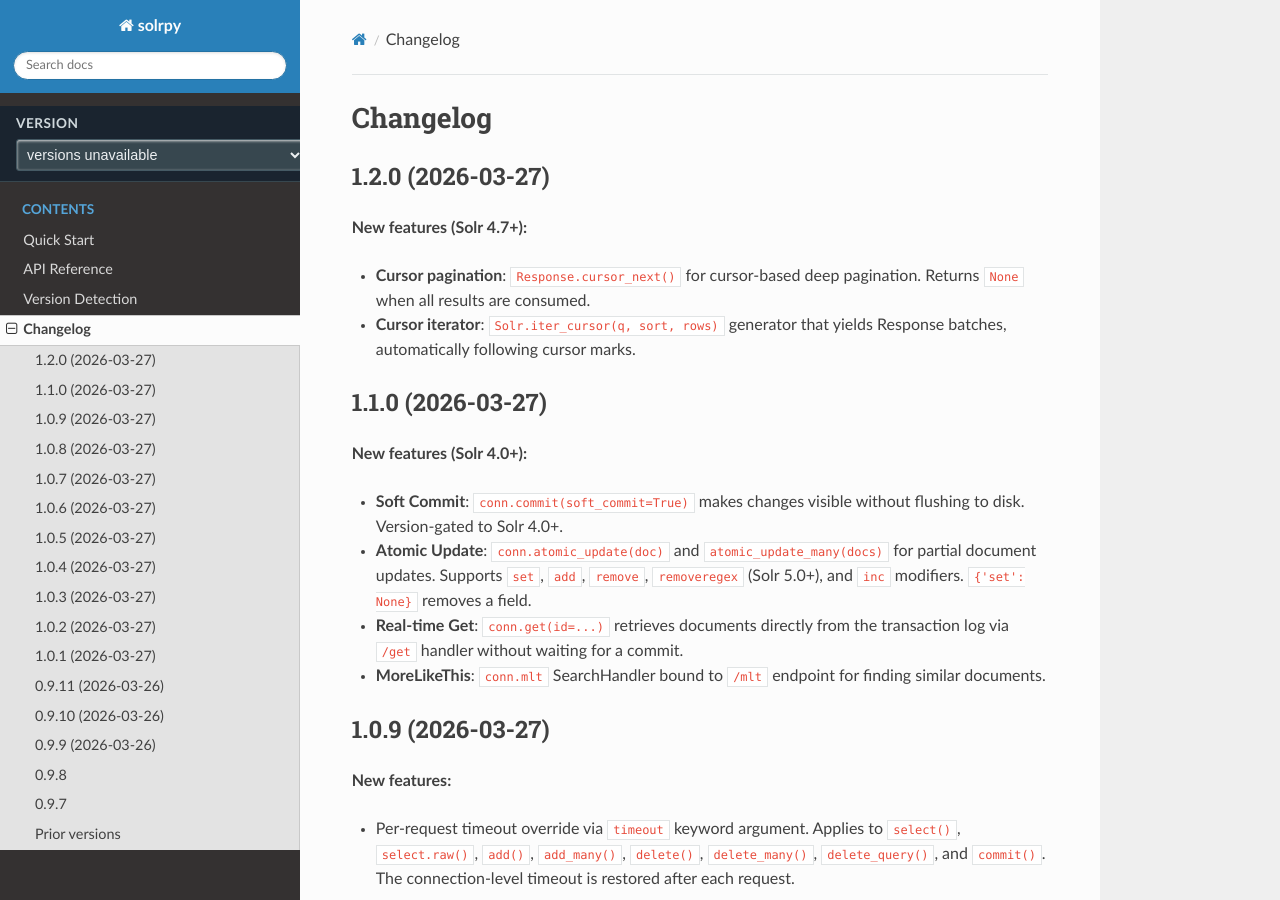
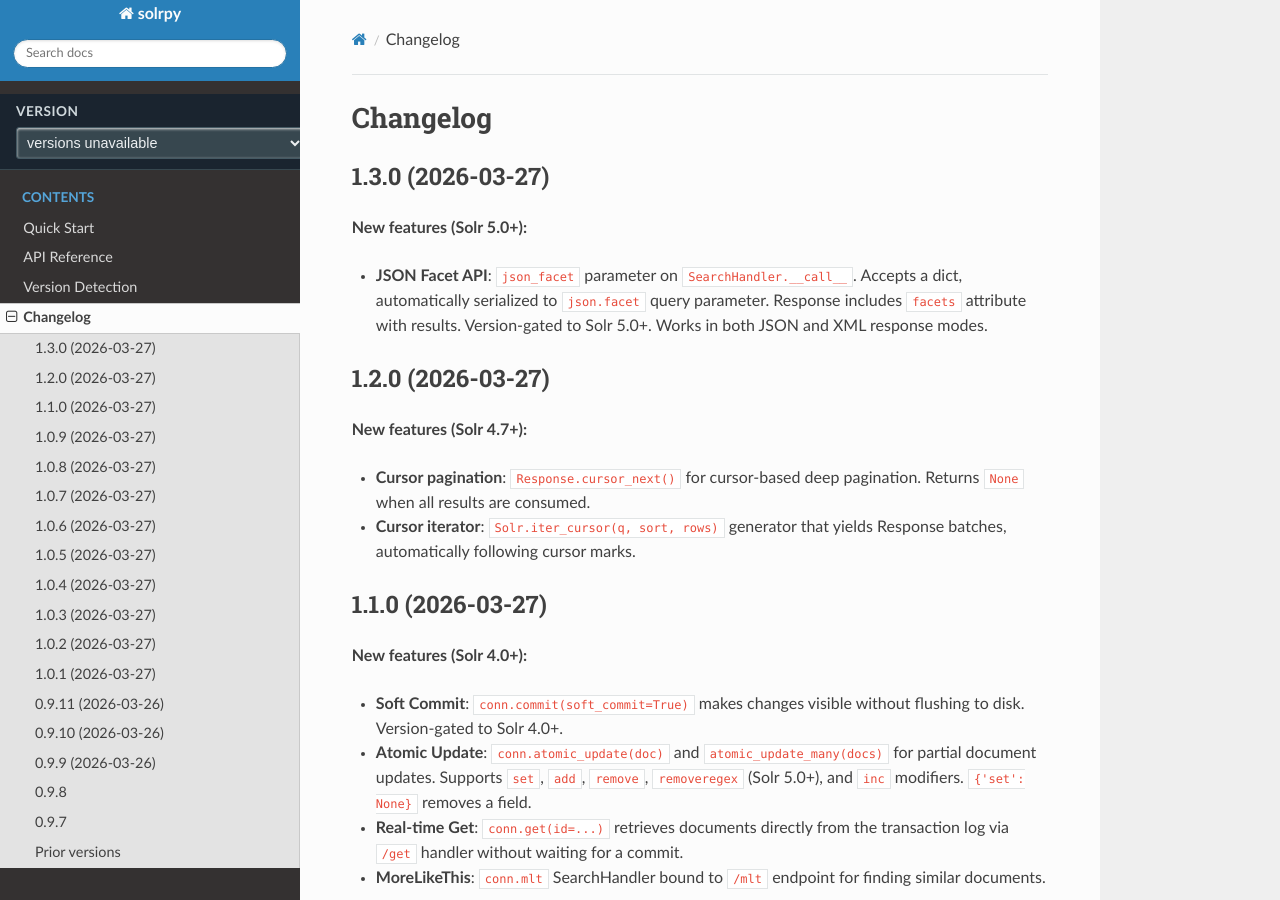
Before and after one commit to search5/solrpy, a Sphinx documentation site: the page built from docs/changelog.rst, in a window 1280 px wide and 900 px high. Built offline with Sphinx 7.4.7 and the Read the Docs theme 3.1.0, drawn with Linux system fonts in a browser that asks for light colours; comment, search, counter and statistics services are not loaded.

Commit message:
Release v1.3.0
- Add JSON Facet API support (Solr 5.0+)
- json_facet parameter on SearchHandler, auto-serialized to json.facet
- Response.facets attribute with facet results
- Version-gated to Solr 5.0+, works in both JSON and XML modes

Co-Authored-By: Claude Opus 4.6 (1M context) <noreply@anthropic.com>

```diff
--- a/docs/changelog.rst
+++ b/docs/changelog.rst
@@ -1,5 +1,16 @@
 Changelog
 =========
+
+1.3.0 (2026-03-27)
+-------------------
+
+**New features (Solr 5.0+):**
+
+- **JSON Facet API**: ``json_facet`` parameter on ``SearchHandler.__call__``.
+  Accepts a dict, automatically serialized to ``json.facet`` query parameter.
+  Response includes ``facets`` attribute with results.
+  Version-gated to Solr 5.0+. Works in both JSON and XML response modes.
+
 
 1.2.0 (2026-03-27)
 -------------------
--- a/docs/conf.py
+++ b/docs/conf.py
@@ -9,8 +9,8 @@ project = 'solrpy'
 copyright = '2010-2026, solrpy developers'
 author = 'solrpy developers'
 
-version = '1.2.0'
-release = '1.2.0'
+version = '1.3.0'
+release = '1.3.0'
 
 # -- General configuration ---------------------------------------------------
 
--- a/docs/reference.rst
+++ b/docs/reference.rst
@@ -272,6 +272,8 @@ SearchHandler class
    :param score: Include ``score`` in results. Defaults to ``True``.
    :param sort: Fields to sort by. String or iterable.
    :param sort_order: Default sort direction (``'asc'`` or ``'desc'``).
+   :param json_facet: JSON Facet API dict (Solr 5.0+). Serialized to ``json.facet``
+                      query parameter automatically.
    :param params: Additional Solr parameters (use underscores for dots).
    :param timeout: Per-request timeout in seconds (overrides connection-level timeout).
    :returns: A :class:`Response` instance.
--- a/docs/version_detection.rst
+++ b/docs/version_detection.rst
@@ -105,7 +105,7 @@ supports them.
      - 4.0
    * - Cursor Pagination (``cursor_next()``, ``iter_cursor()``)
      - 4.7
-   * - JSON Facet API
+   * - JSON Facet API (``json_facet`` parameter)
      - 5.0
    * - Dense Vector Search (KNN)
      - 9.0
--- a/pyproject.toml
+++ b/pyproject.toml
@@ -1,6 +1,6 @@
 [tool.poetry]
 name = "solrpy"
-version = "1.2.0"
+version = "1.3.0"
 description = "Client for the Solr search service"
 license = "Apache-2.0"
 readme = "README.md"
```
Also changed, not shown: README.md (+4 -0 lines), docs/quickstart.rst (+19 -0 lines), 2 other files.
